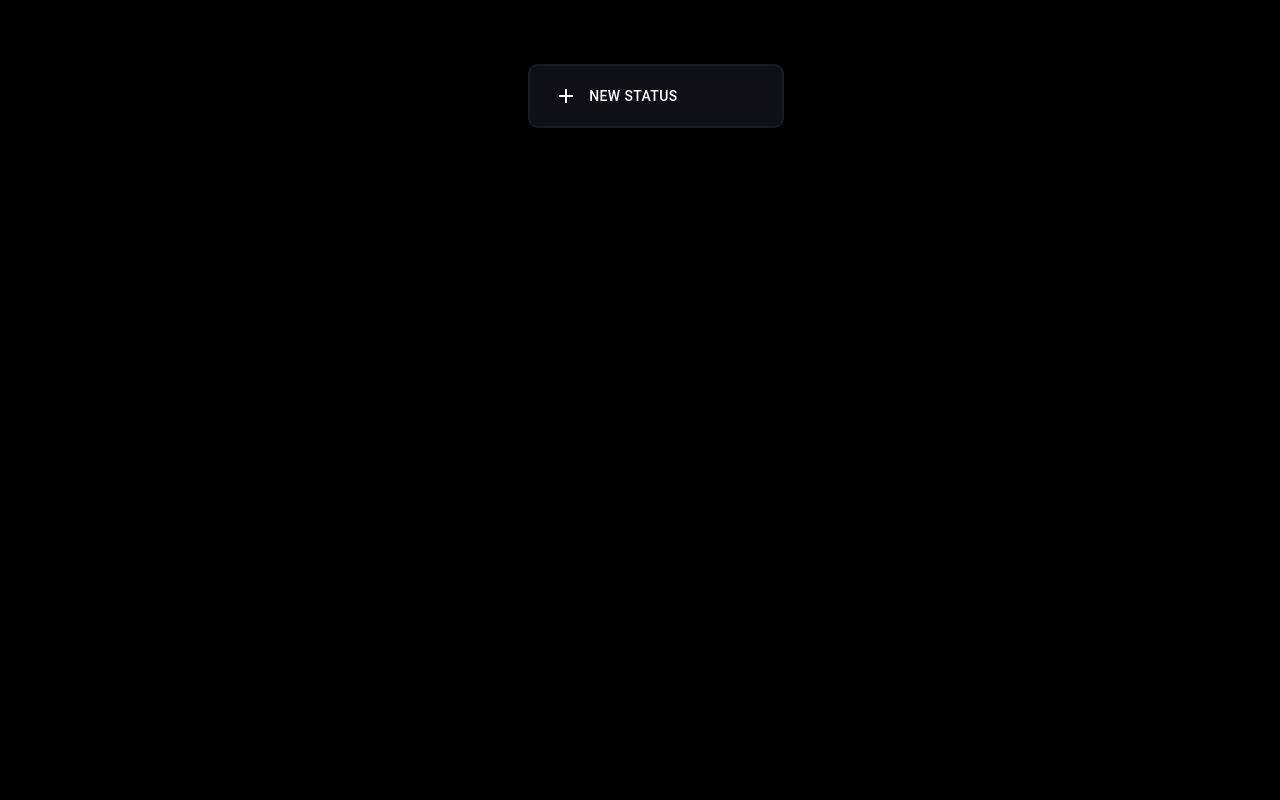
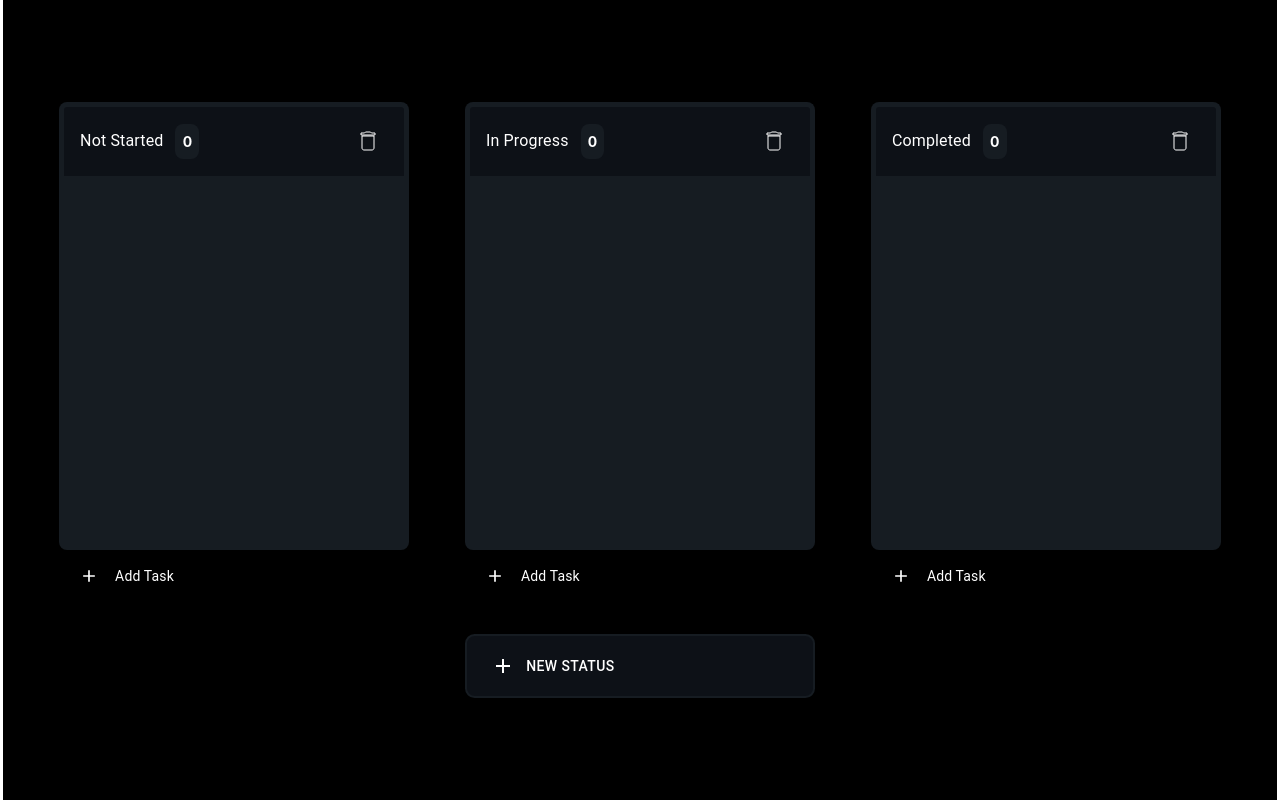
Before and after one commit to Asp-Codes/peakflo-board, a React (Vite) app: page / in a window 1280 px wide. Built offline with nearby package versions, Linux system fonts and the light colour scheme.

Commit message:
UI revamped v1.0

```diff
--- a/src/App.tsx
+++ b/src/App.tsx
@@ -8,7 +8,7 @@ function App() {
   <Router>
     <Routes>
       <Route path="/" element={<Kanban />} />
-      <Route path="/task/:taskId" element={<TaskDetails />} />
+      <Route path="/task/:taskId" element={<TaskDetails />} /> //Individually view a task in new page ex: /task/3939u4922....
     </Routes>
   </Router>
   );
--- a/src/components/Kanban.tsx
+++ b/src/components/Kanban.tsx
@@ -1,25 +1,40 @@
+// External Libraries
+import { useMemo, useState, useEffect } from "react";
+import { v4 as uuidv4 } from "uuid";
+import { createPortal } from "react-dom";
 import { Button, Box, IconButton, Typography } from "@mui/material";
-import { Add} from '@mui/icons-material';
-import { useMemo, useState,useEffect } from "react";
-import { Column,Task,Id } from "../types";  // Assuming the Column type is already defined
+import { Add } from "@mui/icons-material";
+import {
+  DndContext,
+  DragOverlay,
+  DragStartEvent,
+  DragEndEvent,
+  useSensor,
+  useSensors,
+  PointerSensor,
+  DragOverEvent,
+} from "@dnd-kit/core";
+import { arrayMove, SortableContext } from "@dnd-kit/sortable";
 import ColumnContainer from "./ColumnContainer";
-import {DndContext, DragOverlay, DragStartEvent,DragEndEvent, useSensor, useSensors, PointerSensor, DragOverEvent} from '@dnd-kit/core';
-import { arrayMove, SortableContext } from "@dnd-kit/sortable";
-import { createPortal } from "react-dom";
 import TaskCard from "./TaskCard";
-import { saveToLocalStorage, loadFromLocalStorage } from "../utils/LocalStorage";
-import { v4 as uuidv4 } from 'uuid';
+import {
+  saveToLocalStorage,
+  loadFromLocalStorage,
+} from "../utils/LocalStorage";
 import { colors } from "../theme/colors";
+import { Column, Task, Id } from "../types";
 
 function Kanban() {
-  const { columns: initialColumns, tasks: initialTasks } = loadFromLocalStorage();
-
+  const { columns: initialColumns, tasks: initialTasks } =
+    loadFromLocalStorage();
 
   const [columns, setColumns] = useState<Column[]>(initialColumns);
   const [tasks, setTasks] = useState<Task[]>(initialTasks);
   console.log(columns);
-  const columnsId =useMemo(() => columns.map((column) => column.id), [columns]);
-
+  const columnsId = useMemo(
+    () => columns.map((column) => column.id),
+    [columns]
+  );
 
   useEffect(() => {
     saveToLocalStorage(columns, tasks);
@@ -38,90 +53,75 @@ function Kanban() {
   const sensors = useSensors(
     useSensor(PointerSensor, {
       activationConstraint: {
-        distance: 2, // Minimum distance in pixels before activation
+        distance: 2,
       },
     })
   );
 
-
   const [activeColumn, setActiveColumn] = useState<Column | null>(null);
   const [activeTask, setActiveTask] = useState<Task | null>(null);
 
-
-
   const deleteColumn = (id: string) => {
-    setColumns(prevColumns => {
-      const updatedColumns = prevColumns.filter(column => column.id !== id);
-      saveToLocalStorage(updatedColumns, tasks);  // Save to localStorage after update
+    setColumns((prevColumns) => {
+      const updatedColumns = prevColumns.filter((column) => column.id !== id);
+      saveToLocalStorage(updatedColumns, tasks);
       return updatedColumns;
     });
 
-    setTasks(prevTasks => {
-      const updatedTasks = prevTasks.filter(task => task.columnId !== id);
-      saveToLocalStorage(columns, updatedTasks);  // Save to localStorage after update
+    setTasks((prevTasks) => {
+      const updatedTasks = prevTasks.filter((task) => task.columnId !== id);
+      saveToLocalStorage(columns, updatedTasks);
       return updatedTasks;
     });
-  }
+  };
 
   const updateColumn = (id: string, title: string) => {
-      setColumns(prevColumns => {
-        const updatedColumns = prevColumns.map(column => column.id === id ? { ...column, title } : column);
-        saveToLocalStorage(updatedColumns, tasks);  // Save to localStorage after update
+    setColumns((prevColumns) => {
+      const updatedColumns = prevColumns.map((column) =>
+        column.id === id ? { ...column, title } : column
+      );
+      saveToLocalStorage(updatedColumns, tasks);
       return updatedColumns;
     });
-    }
+  };
 
   const createTask = (columnId: Id) => {
-      // Find the column title based on the columnId
     const column = columns.find((col) => col.id === columnId);
-
     if (!column) {
-        // Handle the case when the columnId does not exist (optional)
       console.error("Column not found!");
       return;
     }
-
-      // Create a new task with the appropriate column title as status
     const newTask: Task = {
       id: uuidv4(),
       columnId,
       content: `Card ${tasks.length + 1}`,
       description: "",
-        status: column.title, // Set status as the column title
+      status: column.title,
     };
 
     setTasks((prevTasks) => {
       const updatedTasks = [...prevTasks, newTask];
-        saveToLocalStorage(columns, updatedTasks); // Save to localStorage after update
+      saveToLocalStorage(columns, updatedTasks);
       return updatedTasks;
     });
   };
 
-
   const deleteTask = (id: Id) => {
-      setTasks(prevTasks => {
-        const updatedTasks = prevTasks.filter(task => task.id !== id);
-        saveToLocalStorage(columns, updatedTasks);  // Save to localStorage after update
+    setTasks((prevTasks) => {
+      const updatedTasks = prevTasks.filter((task) => task.id !== id);
+      saveToLocalStorage(columns, updatedTasks);
       return updatedTasks;
     });
-    }
-
-    // const updateTask = (id: Id, content: string) => {
-    //   setTasks(prevTasks => {
-    //     const updatedTasks = prevTasks.map(task => task.id === id ? { ...task, content } : task);
-    //     saveToLocalStorage(columns, updatedTasks);  // Save to localStorage after update
-    //     return updatedTasks;
-    //   });
-    // }
+  };
 
   function onDragStart(event: DragStartEvent) {
     console.log(event);
-        if(event.active.data.current?.type === "column"){
+    if (event.active.data.current?.type === "column") {
       setActiveColumn(event.active.data.current.column);
       return;
     }
 
-        if(event.active.data.current?.type === "task"){
+    if (event.active.data.current?.type === "task") {
       setActiveTask(event.active.data.current.task);
     }
   }
@@ -130,34 +130,24 @@ function Kanban() {
     setActiveTask(null);
     setActiveColumn(null);
 
-        const {active,over}=event;
-        if(!active || !over){
+    const { active, over } = event;
+    if (!active || !over) {
       return;
     }
-        const activeId=active.id;
-        const overId=over.id;
+    const activeId = active.id;
+    const overId = over.id;
 
-        if(activeId === overId){
+    if (activeId === overId) {
       return;
     }
 
     setColumns((columns) => {
+      const activeIndex = columns.findIndex((column) => column.id === activeId);
+      const overIndex = columns.findIndex((column) => column.id === overId);
 
-            const activeIndex=columns.findIndex((column) => column.id === activeId);
-            const overIndex=columns.findIndex((column) => column.id === overId);
-
-            return arrayMove(columns,activeIndex,overIndex);  //swaaping the coumns
+      return arrayMove(columns, activeIndex, overIndex);
     });
-
-      //   setTasks((tasks) => {
-
-      //     const activeIndex=tasks.findIndex((task) => task.id === activeId);
-      //     const overIndex=tasks.findIndex((task) => task.id === overId);
-
-      //     return arrayMove(tasks,activeIndex,overIndex);  //swaaping the coumns
-      // });
   }
-
 
   function onDragEvent(event: DragOverEvent) {
     const { active, over } = event;
@@ -184,7 +174,7 @@ function Kanban() {
         const overIndex = prevTasks.findIndex((task) => task.id === overId);
 
         const updatedTasks = [...prevTasks];
-          updatedTasks[activeIndex].columnId = prevTasks[overIndex].columnId; // Ensure task stays in the correct column.
+        updatedTasks[activeIndex].columnId = prevTasks[overIndex].columnId;
 
         return arrayMove(updatedTasks, activeIndex, overIndex);
       });
@@ -193,71 +183,97 @@ function Kanban() {
     if (isActiveTask && isOverColumn) {
       setTasks((prevTasks) => {
         const activeIndex = prevTasks.findIndex((task) => task.id === activeId);
-
-          // Update task's columnId to the new column
         const updatedTasks = [...prevTasks];
         updatedTasks[activeIndex].columnId = overId.toString();
 
-          return updatedTasks; // No need to sort the tasks array since the column change is done by columnId update
+        return updatedTasks;
       });
     }
   }
 
-
   return (
     <Box
-
       sx={{
-        display: 'flex',
-        justifyContent: 'center',
-        alignItems: 'start',
-        minHeight: '100vh', // Full height of the viewport
-        overflowX: 'hidden',  // Horizontal scrolling enabled
-        overflowY: 'hidden',  // Disable vertical scrolling
-        // px: '40px',
-        width: '100vw',
-        backgroundColor:'black' // Padding on the left and right
+        display: "flex",
+        justifyContent: "center",
+        alignItems: "center",
+        minHeight: "100vh",
+        overflowX: "hidden",
+        overflowY: "scroll",
+        width: "99.5vw",
+        backgroundColor: "black",
       }}
     >
-    <DndContext onDragStart={onDragStart} sensors={sensors} onDragEnd={onDragEnd} onDragOver={onDragEvent}>
-      <Box sx={{ display: 'flex', gap: 4,overflowX:'auto',paddingInline:'2rem', height: '100vh'}}>
-        <Box sx={{ display: 'flex', gap: 4,cursor:"grab",paddingBlock:'4rem' }}>
+      <DndContext
+        onDragStart={onDragStart}
+        sensors={sensors}
+        onDragEnd={onDragEnd}
+        onDragOver={onDragEvent}
+      >
+        <Box
+          sx={{
+            display: "flex",
+            gap: 4,
+            justifyContent: "center",
+            alignItems: "center",
+            paddingInline: "2rem",
+            height: "fit-content",
+            OverflowY: "auto" /*border:'2px solid white'*/,
+          }}
+        >
+          <Box
+            sx={{
+              display: "flex",
+              flexWrap: "wrap",
+              gap: 4,
+              cursor: "grab",
+              paddingBlock: "2rem",
+              alignItems: "start",
+              justifyContent: "space-evenly" /*border:'2px solid white' */,
+            }}
+          >
             <SortableContext items={columnsId}>
               {columns.map((column) => (
-            <ColumnContainer key={column.id} column={column} deleteColumn={deleteColumn} updateColumn={updateColumn} createTask={createTask} /*updateTask={updateTask}*/ deleteTask={deleteTask}
+                <ColumnContainer
+                  key={column.id}
+                  column={column}
+                  deleteColumn={deleteColumn}
+                  updateColumn={updateColumn}
+                  createTask={createTask}
+                  /*updateTask={updateTask}*/ deleteTask={deleteTask}
                   tasks={tasks.filter((task) => task.columnId === column.id)}
                 />
               ))}
             </SortableContext>
-        </Box>
-
             <Button
               variant="contained"
-          onClick={createNewColumn} // Adds a filled background color
+              onClick={createNewColumn}
               sx={{
-            height: '4rem', // 60px in rem
-            width: '16rem', // 350px in rem
-            minWidth: '15rem', // 250px in rem
-            borderRadius: '0.6rem', // Equivalent to Tailwind's rounded-lg
-            backgroundColor: 'background.default', // Black background color
-            border: '0.125rem solid',
-            borderColor: colors.columnBackground, // Black border
-            padding: '1rem', // Equivalent to Tailwind's p-4
-            '&:hover': {
-              borderColor: '#f50057', // Rose border color on hover
+                height: "4rem",
+                width: "350px",
+                minWidth: "15rem",
+                borderRadius: "0.6rem",
+                backgroundColor: "background.default",
+                border: "0.125rem solid",
+                borderColor: colors.columnBackground,
+                padding: "1rem",
+                "&:hover": {
+                  borderColor: "#f50057",
                 },
-            marginTop: '4rem', // Equivalent to Tailwind's mt-8
-            display: 'flex',
-            justifyContent: 'start',
-            alignItems: 'center',
-            gap: '0.2rem', // Space between IconButton and text
+                display: "flex",
+                justifyContent: "start",
+                alignItems: "center",
+                gap: "0.2rem",
               }}
             >
-          <IconButton sx={{ fontSize: '2.5rem', color: 'white' }}>
+              <IconButton sx={{ fontSize: "2.5rem", color: "white" }}>
                 <Add />
               </IconButton>
-          <Typography variant="button" sx={{ color: 'white' }}>New status</Typography>
+              <Typography variant="button" sx={{ color: "white" }}>
+                New status
+              </Typography>
             </Button>
+          </Box>
         </Box>
 
         {createPortal(
@@ -269,19 +285,20 @@ function Kanban() {
                 updateColumn={updateColumn}
                 createTask={createTask}
                 deleteTask={deleteTask}
-           /*updateTask={updateTask}*/
-            tasks={tasks.filter((task) => task.columnId === activeColumn.id)}
+                tasks={tasks.filter(
+                  (task) => task.columnId === activeColumn.id
+                )}
               />
             )}
-        {activeTask && <TaskCard task={activeTask} deleteTask={deleteTask} /*updateTask={updateTask} *//>}
-        </DragOverlay>, document.body)}
-
+            {activeTask && (
+              <TaskCard task={activeTask} deleteTask={deleteTask} />
+            )}
+          </DragOverlay>,
+          document.body
+        )}
       </DndContext>
     </Box>
   );
 }
 
 export default Kanban;
-  // const generateId = () => {
-  //   return Math.floor(Math.random() * 5000).toString();
-  // };
--- a/src/types.ts
+++ b/src/types.ts
@@ -9,6 +9,6 @@ export type Task = {
     id: Id;
     columnId: Id;
     content: string;
-    description?: string;
-    status?: string;
+    description: string;
+    status: string;
 };
--- a/src/utils/LocalStorage.tsx
+++ b/src/utils/LocalStorage.tsx
@@ -1,9 +1,16 @@
-// localStorageUtil.ts
+import { v4 as uuidv4 } from 'uuid';
 import { Column, Task } from '../types';
+
+// Default Kanban columns with generated IDs
+const DEFAULT_COLUMNS: Column[] = [
+  { id: uuidv4(), title: 'Not Started'},
+  { id: uuidv4(), title: 'In Progress'},
+  { id: uuidv4(), title: 'Completed' },
+];
+
 // Function to save the Kanban columns and tasks to localStorage
 export const saveToLocalStorage = (columns: Column[], tasks: Task[]) => {
   try {
-      // Convert columns and tasks to JSON string and store in localStorage
     localStorage.setItem('kanban_columns', JSON.stringify(columns));
     localStorage.setItem('kanban_tasks', JSON.stringify(tasks));
   } catch (error) {
@@ -18,12 +25,12 @@ export const saveToLocalStorage = (columns: Column[], tasks: Task[]) => {
     const tasks = localStorage.getItem('kanban_tasks');
 
     return {
-        columns: columns ? JSON.parse(columns) : [],
+      columns: columns ? JSON.parse(columns) : DEFAULT_COLUMNS,
       tasks: tasks ? JSON.parse(tasks) : [],
     };
   } catch (error) {
     console.error('Failed to load from localStorage', error);
-      return { columns: [], tasks: [] }; // Return empty arrays if error occurs
+    return { columns: DEFAULT_COLUMNS, tasks: [] }; // Return default columns if error occurs
   }
 };
 
```
Lines whose indentation alone changed are shown as unchanged.
